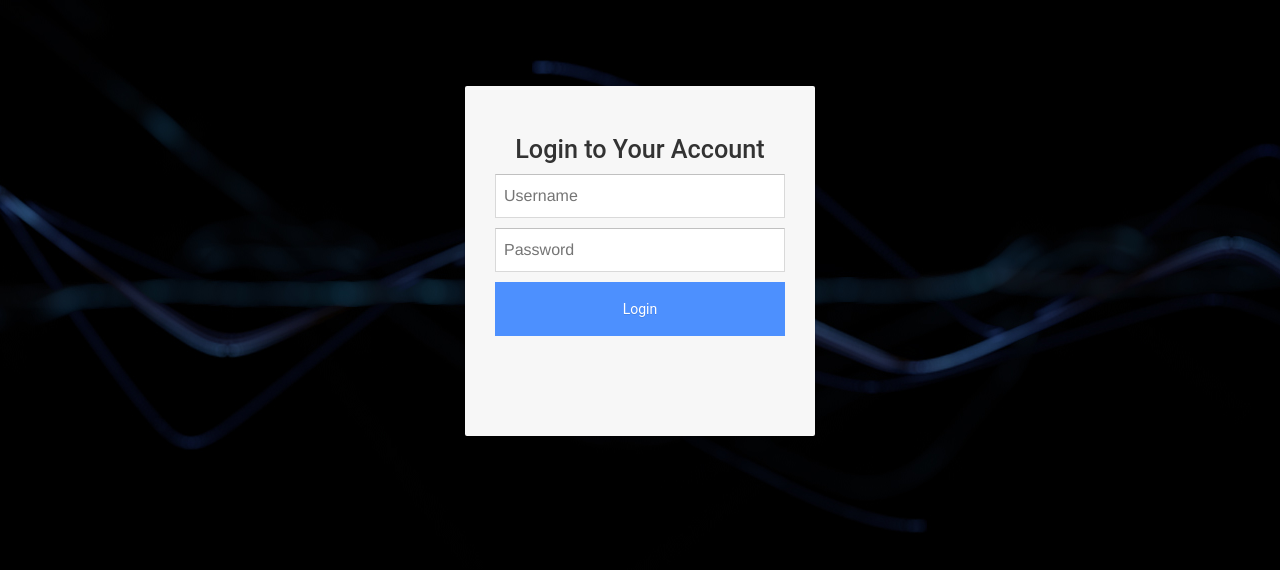
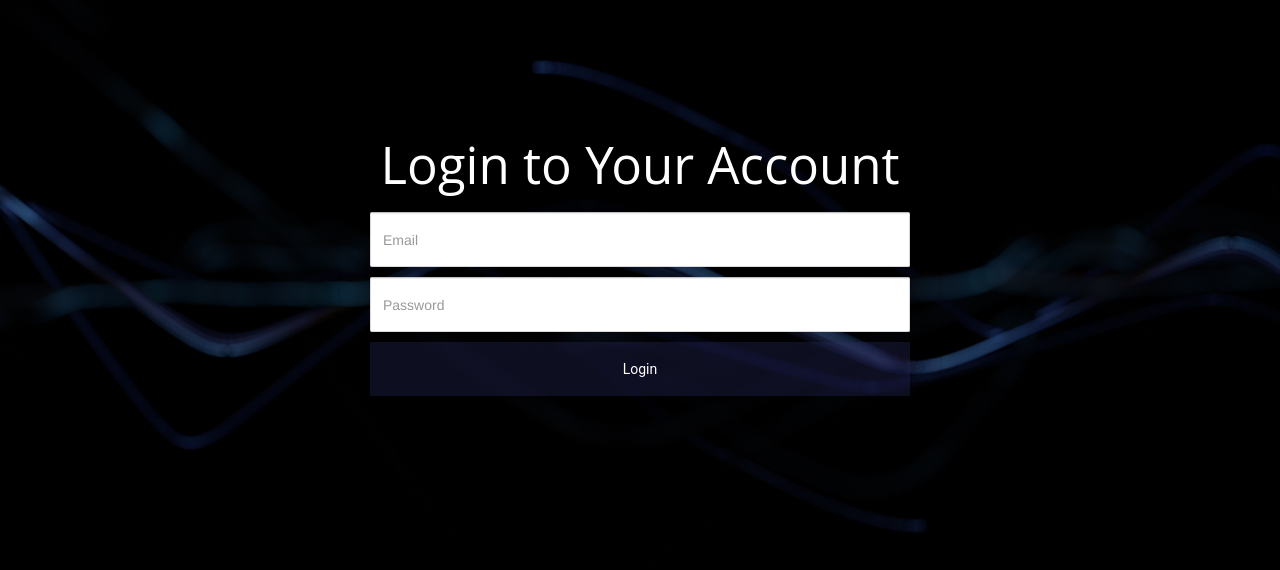
Before and after one commit to mateoguzmana/AudioRecordingsApp, a React (Create React App) app: page / in a window 1280 px wide. Shown: the part 114-684 px from the top of the page. Built offline with nearby package versions, Linux system fonts and the light colour scheme.

Commit message:
Login view finished, but without API call

```diff
--- a/src/assets/css/index.css
+++ b/src/assets/css/index.css
@@ -22,11 +22,11 @@
   top: 25%;
   bottom: 30%;
   padding: 30px;
-  max-width: 350px;
-  max-height: 350px;
+  max-width: 600px;;
+  max-height: 600px;;
   height: 100%;
   width: 100% !important;
-  background-color: #F7F7F7;
+  border-color: white;
   margin: 0 auto;
   border-radius: 2px;
   box-shadow: 0px 2px 2px rgba(0, 0, 0, 0.3);
@@ -34,9 +34,12 @@
 }
 
 .loginContainer h1 {
+  color: #fff;
   text-align: center;
-  font-size: 1.8em;
-  font-family: roboto;
+  margin-bottom: 20px;
+  font-family: 'Open Sans';
+  font-weight: 500;
+  font-size: 51px;
 }
 
 .loginContainer input[type=submit] {
@@ -46,9 +49,10 @@
   position: relative;
 }
 
-.loginContainer input[type=text], input[type=password] {
-  height: 44px;
-  font-size: 16px;
+.loginContainer input[type=email], input[type=password] {
+  height:55px;
+  border-radius:2px 2px 2px ;
+  font-size: 14px;
   width: 100%;
   margin-bottom: 10px;
   -webkit-appearance: none;
@@ -56,9 +60,18 @@
   border: 1px solid #d9d9d9;
   border-top: 1px solid #c0c0c0;
   /* border-radius: 2px; */
-  padding: 0 8px;
+  padding: 0 12px;
   box-sizing: border-box;
   -moz-box-sizing: border-box;
+}
+
+input.invalid{
+    border: 1px solid #FF3838 !important;
+    border-top: 1px solid #FF3030 !important;
+}
+
+.labelError {
+    color: #C04E4E;
 }
 
 .loginContainer input[type=text]:hover, input[type=password]:hover {
@@ -74,7 +87,7 @@
   border: 0px;
   color: #fff;
   text-shadow: 0 1px rgba(0,0,0,0.1);
-  background-color: #4d90fe;
+  background-color: rgba(49,49,111,0.3);
   padding: 17px 0px;
   font-family: roboto;
   font-size: 14px;
--- a/src/components/App.js
+++ b/src/components/App.js
@@ -6,14 +6,12 @@
     super(props);
     this.state = {
     };
-
-    this.classContainer = "loginPage";
   }
 
   render() {
     return (
-      <div className={this.classContainer}>
-        <Login/>
+      <div>
+        <Login />
       </div>
     );
   }
--- a/src/components/Login.jsx
+++ b/src/components/Login.jsx
@@ -4,16 +4,76 @@
     constructor(props) {
         super(props);
         this.state = {
+            email: "",
+            password: "",
+            validEmail: "",
+            validPassword: ""
         };
+
+        this.setEmail = this.setEmail.bind(this);
+        this.setPassword = this.setPassword.bind(this);
+        this.onSubmit = this.onSubmit.bind(this);
+    }
+
+    validateEmail(email) {
+        var re = /^(([^<>()\[\]\\.,;:\s@"]+(\.[^<>()\[\]\\.,;:\s@"]+)*)|(".+"))@((\[[0-9]{1,3}\.[0-9]{1,3}\.[0-9]{1,3}\.[0-9]{1,3}])|(([a-zA-Z\-0-9]+\.)+[a-zA-Z]{2,}))$/;
+        return re.test(email);
+    }
+
+    setEmail(e) {
+        this.setState({ email: e.target.value });
+    }
+
+    setPassword(e) {
+        this.setState({ password: e.target.value });
+    }
+
+    onSubmit() {
+        //display error messages if it has any data wrong
+        this.validateEmail(this.state.email) ? this.setState({ validEmail: "" }) : this.setState({ validEmail: "invalid" });
+        this.state.password.length > 0 ? this.setState({ validPassword: "" }) : this.setState({ validPassword: "invalid" })
+
+        //call API
+        if (this.validateEmail(this.state.email) && this.state.password.length > 0) {
+            console.log("call");
+        }
+
     }
 
     render() {
         return (
-            <div className="loginContainer">
-                <h1>Login to Your Account</h1>
-                <input type="text" name="user" placeholder="Username" />
-                <input type="password" name="pass" placeholder="Password" />
-                <input type="submit" name="login" className="loginSubmitButton" value="Login" />
+            <div className="loginPage">
+                <div className="loginContainer">
+                    <h1>Login to Your Account</h1>
+                    <input
+                        type="email"
+                        name="email"
+                        placeholder="Email"
+                        className={`${this.state.validEmail} form-control`}
+                        value={this.state.email} onChange={this.setEmail}
+                    />
+                    {
+                        this.state.validEmail == "invalid" ? <label className="labelError">Please enter a valid email address.</label> : null
+                    }
+                    <input
+                        type="password"
+                        name="password"
+                        placeholder="Password"
+                        className={`${this.state.validPassword} form-control`}
+                        value={this.state.email} value={this.state.password}
+                        onChange={this.setPassword}
+                    />
+                    {
+                        this.state.validPassword == "invalid" ? <label className="labelError">Please enter a password.</label> : null
+                    }
+                    <input
+                        type="submit"
+                        name="login"
+                        className="loginSubmitButton"
+                        value="Login"
+                        onClick={this.onSubmit}
+                    />
+                </div>
             </div>
         );
     }
```
Lines whose indentation alone changed are shown as unchanged.
